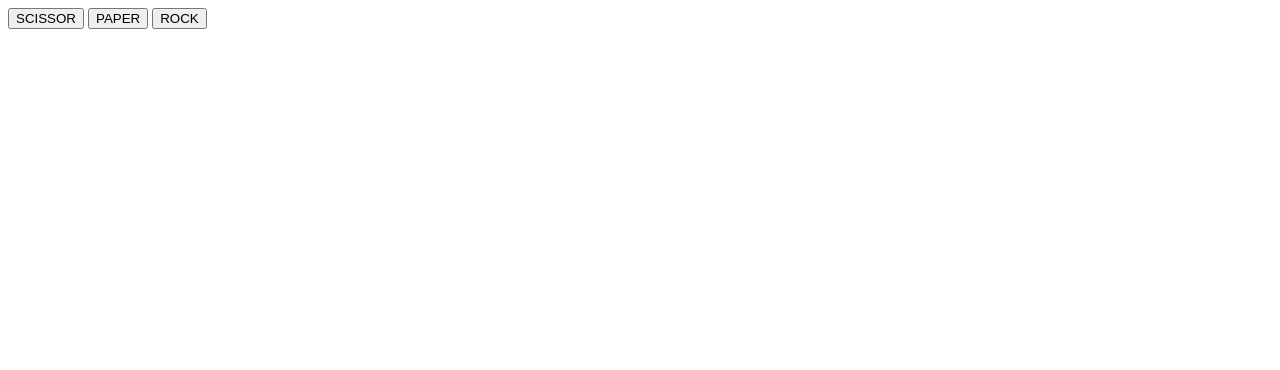
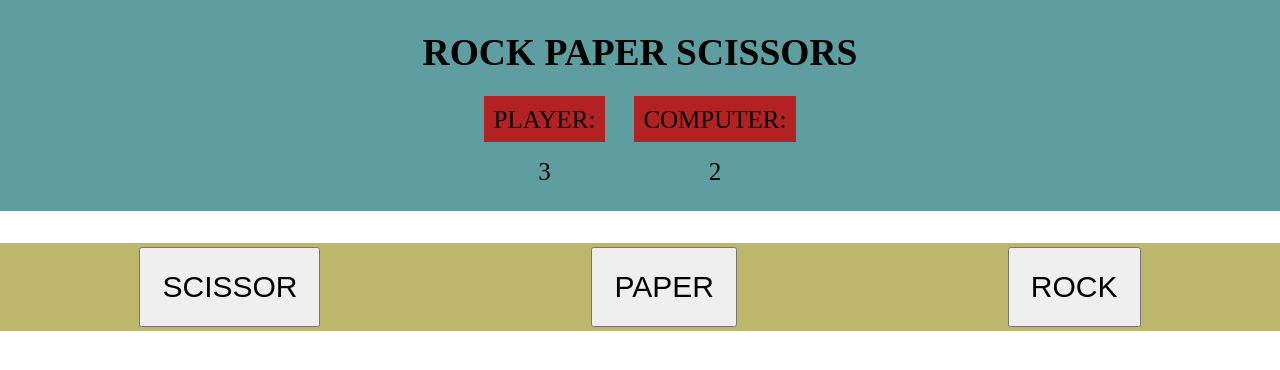
Before and after one commit to dizziefalls/rps, a plain HTML site: page index.html in a window 1280 px wide. Drawn offline with Linux system fonts and the light colour scheme.

Commit message:
Add html, style. Broken game logic still from event listener. VSCode deleted my commit message and I'm way over the limit w/e

```diff
--- a/index.html
+++ b/index.html
@@ -2,13 +2,30 @@
 <html lang="en">
 <head>
     <script src="main.js" defer></script>
+    <link rel="stylesheet" href="style.css">
     <meta charset="UTF-8">
     <meta http-equiv="X-UA-Compatible" content="IE=edge">
     <meta name="viewport" content="width=device-width, initial-scale=1.0">
     <title>Rock Paper Scissors</title>
 </head>
 <body>
-    <div class="scoring"></div>
+    <div class="header">
+        <h2>ROCK PAPER SCISSORS</h2>
+        <div class="scoring">
+            <div class="p-scoring">
+                <span class=" player-score">
+                    PLAYER:
+                </span>
+                <p class="player-score-num">3</p>
+            </div>
+            <div class="c-scoring">
+                <span class="computer-score">
+                    COMPUTER:
+                </span>
+                <p class="computer-score-num">2</p>
+            </div>
+        </div>
+    </div>
     <div id="playButtons">
         <button id="scissors">SCISSOR</button>
         <button id="paper">PAPER</button>
--- a/main.js
+++ b/main.js
@@ -67,14 +67,18 @@ function getPlayerChoice(){
     console.log(buttonChildren);
     buttonChildren.forEach(btn => {
         btn.addEventListener('click', () => {
-            //return btn.id;
+            return playRound(btn.id);
+            /*
             if (btn.id !== undefined){
-                playRound(btn.id);
+                console.log('EVENT LISTENER ERROR');
             };
+            */
         });
     });
     //Find where to add playRound() logic
 };
+
+
 
 function game(){
     //a match lasts 5 rounds. tab points during each loop. after the last round print the winner.
@@ -102,12 +106,16 @@ function game(){
     */
     //change to do...while with victory conditions
     while (playerPoints !== 5 || computerPoints !== 5) {
-        let result = getPlayerChoice;
+        console.log(`${playerPoints} to ${computerPoints}...`);
+        let result = getPlayerChoice();
+        //Don't think it's returneding a value rn
         if (result === 1 ){
             playerPoints++;
+            console.log(`${playerPoints} to ${computerPoints}...`);
         }
         else if (result === 2){
             computerPoints++;
+            console.log(`${playerPoints} to ${computerPoints}...`);
         }
         else {
 
--- a/style.css
+++ b/style.css
@@ -0,0 +1,44 @@
+body {
+    margin: 0;
+    padding: 0;
+    font-size: 25px;
+}
+
+.header {
+    display: flex;
+    flex-direction: column;
+    justify-content: space-between;
+    align-items: center;
+    background-color: cadetblue;
+    text-align: center;
+}
+
+.scoring {
+    display: flex;
+    justify-content: space-around;
+    align-items: center;
+}
+
+.scoring span {
+    background-color: firebrick;
+    flex: 1;
+    padding: .6rem;
+    margin: .9rem;
+}
+
+#playButtons {
+    display: flex;
+    justify-content: space-around;
+    align-items: center;
+    background-color: darkkhaki;
+    padding: .25rem;
+    margin-top: 2rem;
+    font-weight: 500;
+}
+
+button {
+    margin-right: 1rem;
+    margin-left: 1rem;
+    padding: .7em;
+    font-size: 30px;
+}
```
